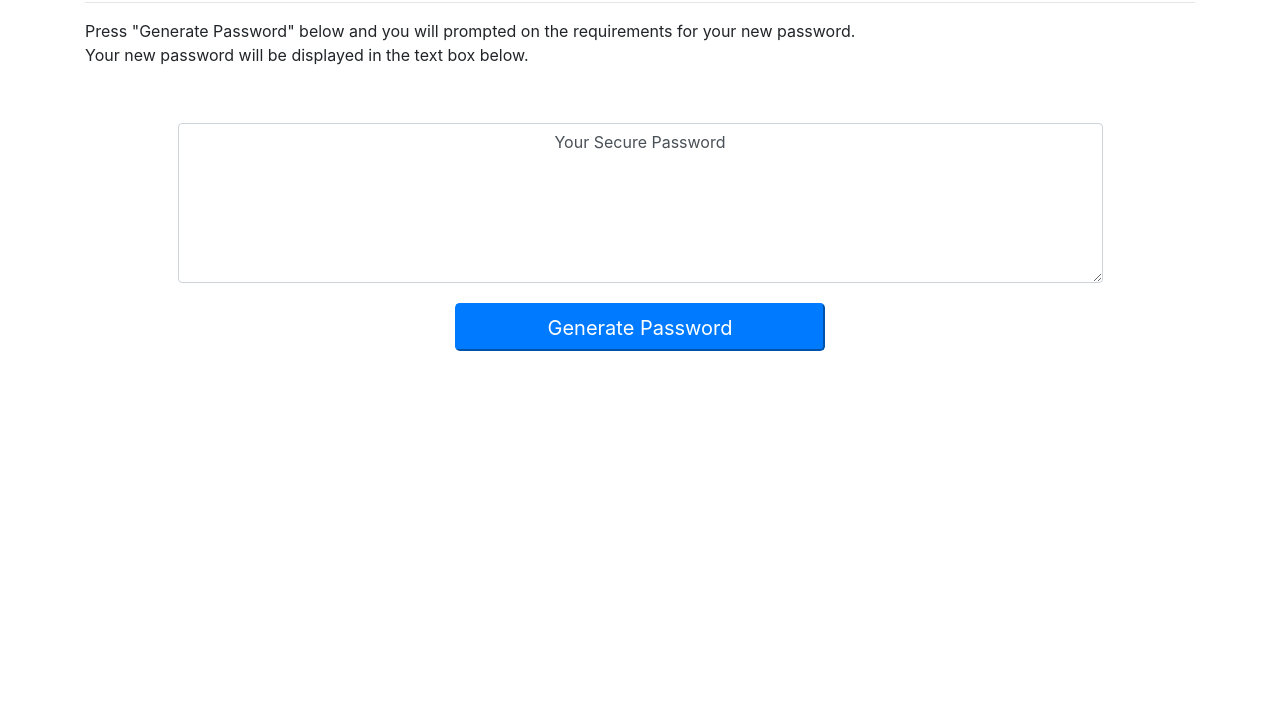
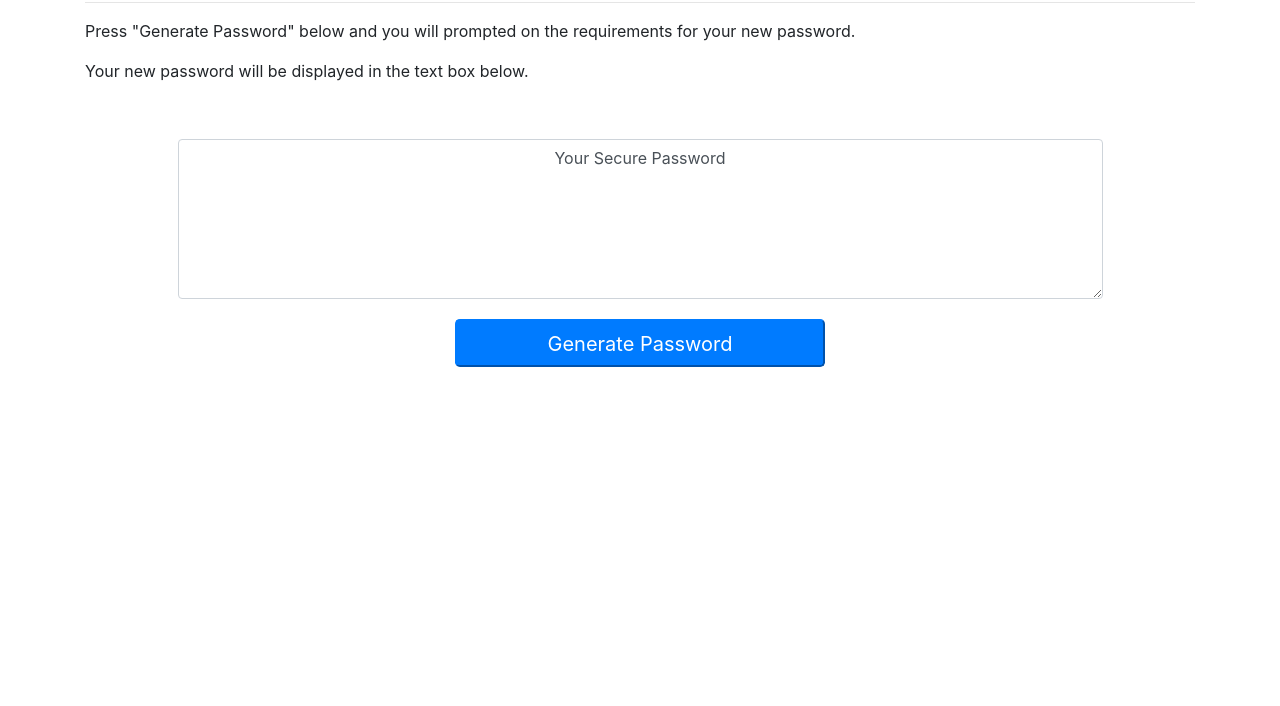
Before and after one commit to AbbyNeko/Password-Generator, a plain HTML site: page index.html in a window 1280 px wide. Shown: the part 94-800 px from the top of the page. Drawn offline with nearby package versions, Linux system fonts and the light colour scheme.

Commit message:
fixed paragraph spacing by separating blocks of text

```diff
--- a/index.html
+++ b/index.html
@@ -18,7 +18,8 @@
                     <h1>Password Generator</h1>
                     <hr>
 
-                    <p>Press "Generate Password" below and you will prompted on the requirements for your new password. <br/>Your new password will be displayed in the text box below.</p>
+                    <p>Press "Generate Password" below and you will prompted on the requirements for your new password.</p>
+                    <p>Your new password will be displayed in the text box below.</p>
 
                     <form>
 
```
